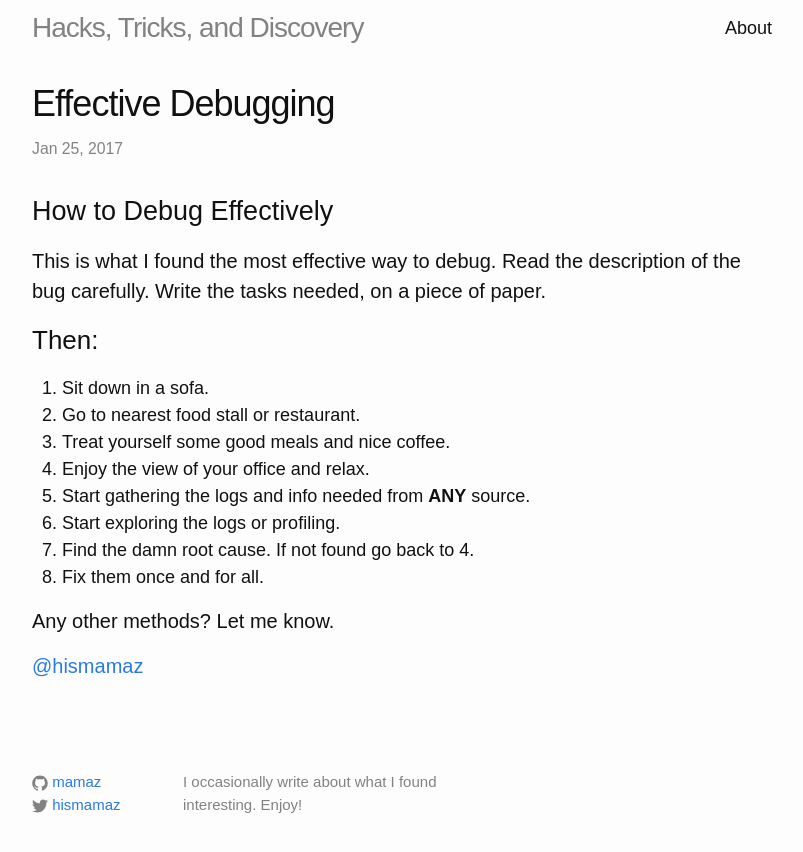
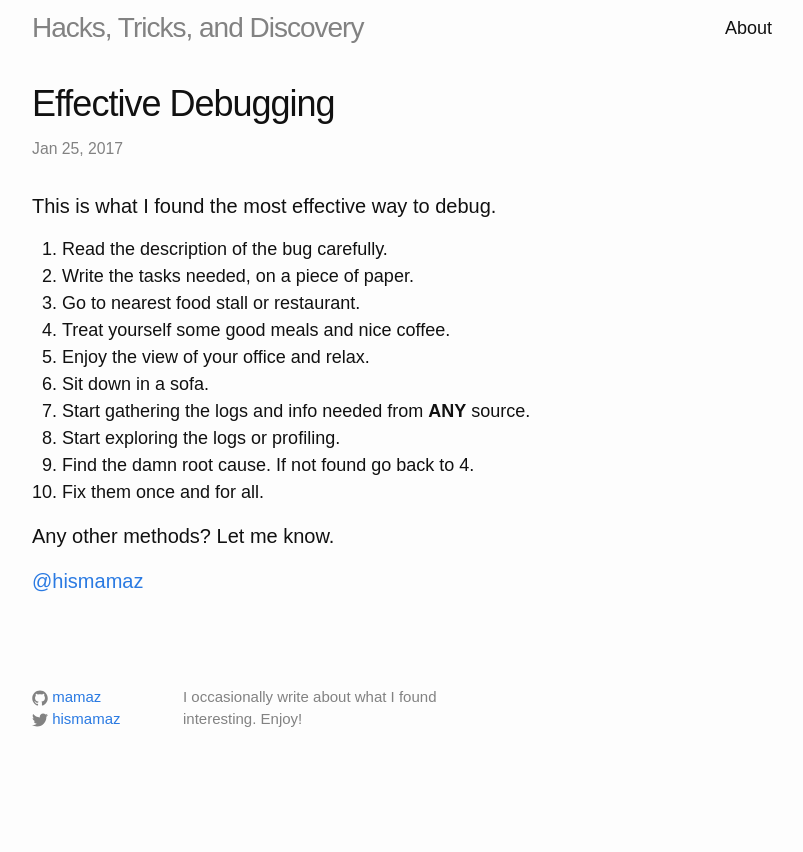
Before and after one commit to mamaz/mamaz.github.io, a Jekyll site: the page built from _posts/2017-01-25-effective-debugging.md, in a window 1280 px wide. Shown: the top 852 px of the page, without its empty margins (238-1041 px from the left). Built offline with Jekyll 4.4.1, drawn with Linux system fonts in a browser that asks for light colours; our own code applies the rules of GitHub Pages for plain Markdown files.

Commit message:
Fix some fucked up typos

```diff
--- a/_posts/2017-01-25-effective-debugging.md
+++ b/_posts/2017-01-25-effective-debugging.md
@@ -1,18 +1,15 @@
-# How to Debug Effectively
+This is what I found the most effective way to debug.
 
-This is what I found the most effective way to debug.
-Read the description of the bug carefully. Write the tasks needed, on a piece of paper.
-
-### Then:
-
-0. Sit down in a sofa.
-1. Go to nearest food stall or restaurant.
-2. Treat yourself some good meals and nice coffee.
-3. Enjoy the view of your office and relax.
-4. Start gathering the logs and info needed from **ANY** source.
-5. Start exploring the logs or profiling.
-6. Find the damn root cause. If not found go back to 4.
-7. Fix them once and for all.
+1. Read the description of the bug carefully.
+2. Write the tasks needed, on a piece of paper.
+3. Go to nearest food stall or restaurant.
+4. Treat yourself some good meals and nice coffee.
+5. Enjoy the view of your office and relax.
+6. Sit down in a sofa.
+7. Start gathering the logs and info needed from **ANY** source.
+8. Start exploring the logs or profiling.
+9. Find the damn root cause. If not found go back to 4.
+10. Fix them once and for all.
 
 Any other methods? Let me know.
 
```
